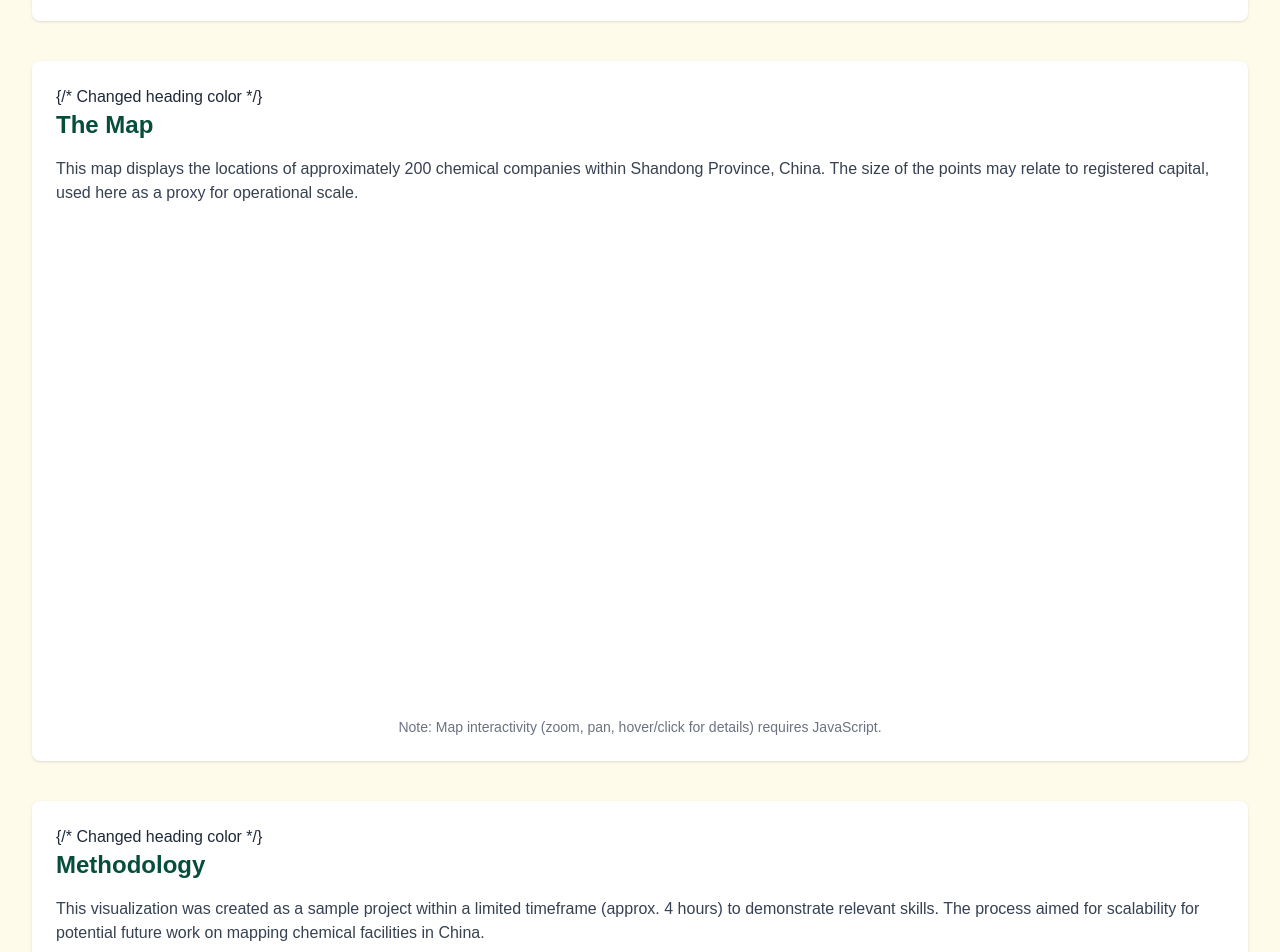
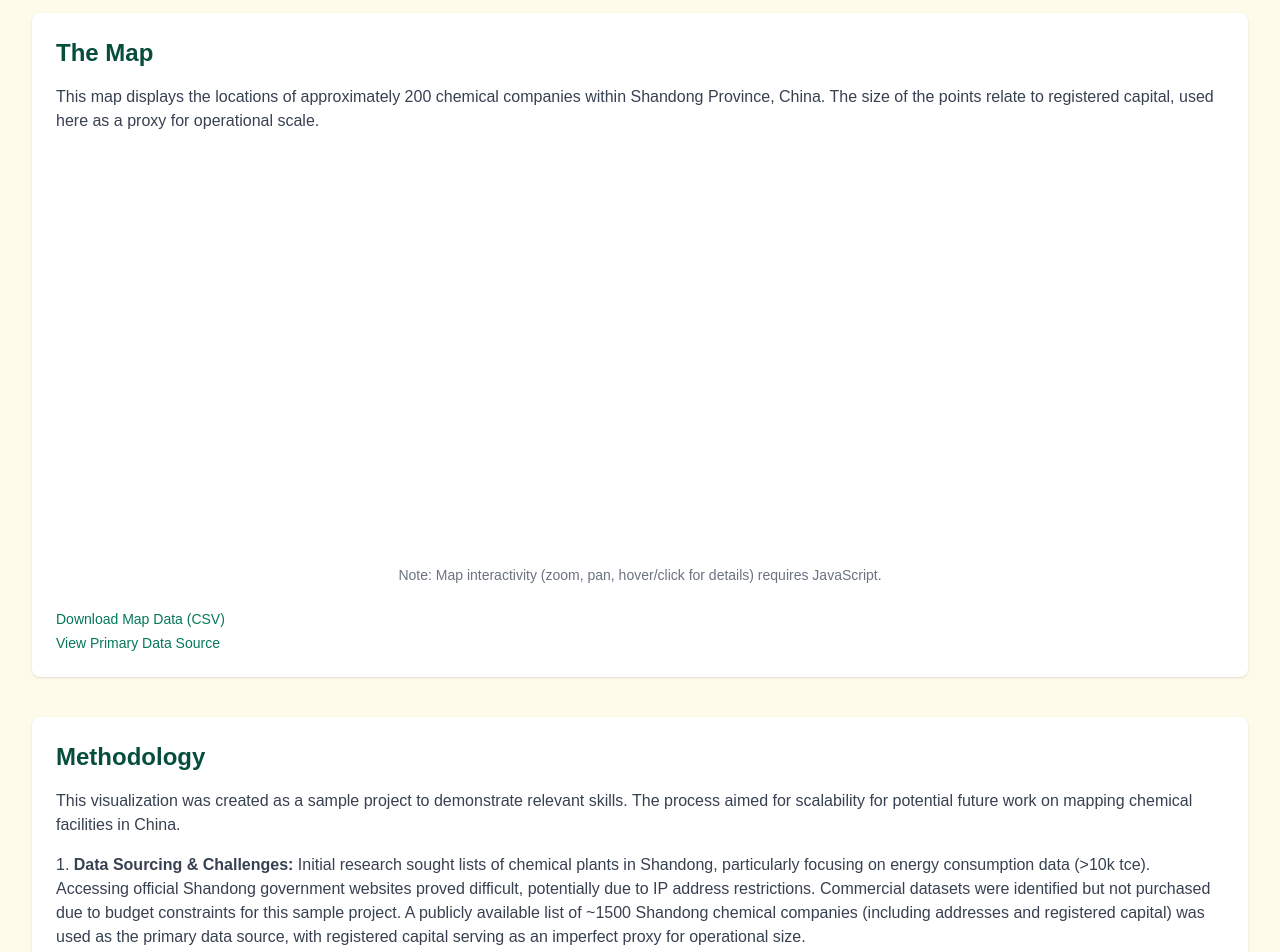
Before and after one commit to stanchiu224/Shandong-Chemical-Plants, a plain HTML site: page index.html in a window 1280 px wide. Shown: the part 1155-2107 px from the top of the page. Drawn offline with nearby package versions, Linux system fonts and the light colour scheme; a script that the page names is missing.

Commit message:
Refined index.html

```diff
--- a/index.html
+++ b/index.html
@@ -11,27 +11,25 @@
         body {
             font-family: sans-serif; /* Tailwind's default sans-serif stack */
         }
-        /* Ensure Flourish embed is responsive */
+        /* Ensure Flourish embed is responsive and adjust height */
         .flourish-embed {
             width: 100%;
-            height: 60vh; /* Adjust height as needed */
+            height: 50vh; /* Reduced height from 60vh to prevent overlap */
         }
     </style>
 </head>
-<body class="bg-amber-50 text-gray-800"> {/* Changed background */}
+<body class="bg-amber-50 text-gray-800">
 
     <img src="chemical_plant_banner.png" alt="Stylized illustration of chemical plant operations" class="w-full max-h-72 object-cover mb-8 shadow-md">
 
     <div class="container mx-auto p-4 md:p-8">
 
         <header class="mb-6 text-center">
-            {/* Changed heading color */}
             <h1 class="text-3xl md:text-4xl font-bold text-emerald-900 mb-2">Interactive Map: Shandong Chemical Facilities</h1>
             <p class="text-lg text-gray-600">A Data Visualization Sample for Global Energy Monitor</p>
         </header>
 
         <div class="text-center mb-8 space-x-4">
-            {/* Changed button colors */}
             <a href="S_Chiu_Resume_2025.pdf" target="_blank" class="inline-block bg-emerald-700 text-white px-4 py-2 rounded hover:bg-emerald-800 transition duration-300 text-sm font-medium">
                 View Resume (PDF)
             </a>
@@ -41,15 +39,14 @@
         </div>
 
         <section class="mb-10 bg-white p-6 rounded-lg shadow">
-             {/* Changed heading color */}
             <h2 class="text-2xl font-semibold mb-4 text-emerald-900">Why This Visualization?</h2>
-            <p class="mb-4 text-gray-700">I created this interactive map visualization as a sample project to demonstrate qualities that make me an excellent fit for the Project Manager position at Global Energy Monitor (GEM):</p>
+            <p class="mb-4 text-gray-700">I created this interactive map visualization as a sample project to demonstrate qualities that make me an excellent fit for the Project Manager, Chemicals position at Global Energy Monitor (GEM):</p>
             <ul class="list-none space-y-4 text-gray-700">
                 <li>
                     <strong class="font-semibold text-emerald-800 block mb-1">1. Strategic Project Focus:</strong> Understanding that this role involves building a global chemical plant tracker similar to GEM's existing industry trackers, I focused on creating a map visualization backed by a database – GEM's core product format. The choice of Shandong province was strategic: it hosts the largest chemical sector within China, which in turn has the world's largest chemical industry. This demonstrates an ability to prioritize impactful work aligned with organizational goals.
                 </li>
                 <li>
-                    <strong class="font-semibold text-emerald-800 block mb-1">2. Relevant Regional Expertise:</strong> Focusing on facilities in China showcases my direct experience working in the region and my professional proficiency in the Chinese language, both valuable assets for global data collection and analysis.
+                    <strong class="font-semibold text-emerald-800 block mb-1">2. Relevant Regional Expertise:</strong> Focusing on facilities in China showcases my direct experience working in the region and my professional proficiency in the Chinese language, both valuable assets for global data collection and analysis. Having worked directly in the chemical industry in the US, I am also very familiar with available data sources for chemical plants in the world's second largest industry.
                 </li>
                 <li>
                     <strong class="font-semibold text-emerald-800 block mb-1">3. Technical Acumen & Scalability:</strong> Building this visualization involved using Python for data processing, leveraging APIs (Google Geocoding, Google Translate), and hosting the result online. This demonstrates technical skills relevant to managing data-intensive projects and an understanding of how technology can automate and scale work beyond manual capabilities.
@@ -61,9 +58,8 @@
         </section>
 
         <section class="mb-10 bg-white p-6 rounded-lg shadow">
-             {/* Changed heading color */}
             <h2 class="text-2xl font-semibold mb-4 text-emerald-900">The Map</h2>
-            <p class="mb-4 text-gray-700">This map displays the locations of approximately 200 chemical companies within Shandong Province, China. The size of the points may relate to registered capital, used here as a proxy for operational scale.</p>
+            <p class="mb-4 text-gray-700">This map displays the locations of approximately 200 chemical companies within Shandong Province, China. The size of the points relate to registered capital, used here as a proxy for operational scale.</p>
             <div class="flourish-embed flourish-map" data-src="visualisation/22502857">
                 <noscript>
                     <p class="text-center text-red-600">Please enable JavaScript to view the interactive map.</p>
@@ -71,12 +67,24 @@
                 </noscript>
             </div>
             <p class="mt-4 text-sm text-gray-500 text-center">Note: Map interactivity (zoom, pan, hover/click for details) requires JavaScript.</p>
+            <div class="mt-6 text-sm">
+                <p class="mb-1">
+                    <a href="200_largest_chemical_plants.csv" download class="text-emerald-700 hover:text-emerald-900 hover:underline font-medium">
+                        Download Map Data (CSV)
+                    </a>
+                </p>
+                <p>
+                    <a href="http://zctpt.com/chem/13818.html" target="_blank" rel="noopener noreferrer" class="text-emerald-700 hover:text-emerald-900 hover:underline font-medium">
+                        View Primary Data Source
+                    </a>
+                </p>
+            </div>
+
         </section>
 
         <section class="mb-10 bg-white p-6 rounded-lg shadow">
-             {/* Changed heading color */}
             <h2 class="text-2xl font-semibold mb-4 text-emerald-900">Methodology</h2>
-            <p class="mb-4 text-gray-700">This visualization was created as a sample project within a limited timeframe (approx. 4 hours) to demonstrate relevant skills. The process aimed for scalability for potential future work on mapping chemical facilities in China.</p>
+            <p class="mb-4 text-gray-700">This visualization was created as a sample project to demonstrate relevant skills. The process aimed for scalability for potential future work on mapping chemical facilities in China.</p>
             <ol class="list-decimal list-inside space-y-3 text-gray-700">
                 <li>
                     <strong>Data Sourcing & Challenges:</strong> Initial research sought lists of chemical plants in Shandong, particularly focusing on energy consumption data (>10k tce). Accessing official Shandong government websites proved difficult, potentially due to IP address restrictions. Commercial datasets were identified but not purchased due to budget constraints for this sample project. A publicly available list of ~1500 Shandong chemical companies (including addresses and registered capital) was used as the primary data source, with registered capital serving as an imperfect proxy for operational size.
@@ -88,7 +96,7 @@
                     <strong>Data Processing & Enhancement:</strong> A GitHub Codespace environment was used with Python scripts for data scraping (where applicable), processing, cleaning, and enhancement. Google Geocoding API was utilized to obtain latitude/longitude coordinates from Chinese addresses. Google Translate API was used to translate company names into English. The processed data was exported to a CSV file.
                 </li>
                 <li>
-                    <strong>Map Development:</strong> The Flourish platform was chosen for map creation due to its efficient handling of CSV data and map customization options. A map of China was adapted to focus specifically on Shandong Province. The processed CSV data was imported to plot the company locations.
+                    <strong>Map Development:</strong> The Flourish platform was chosen for map creation due to its efficient handling of CSV data and map customization options. A map of China was adapted to focus specifically on Shandong Province. The processed CSV data was imported to plot the company information.
                 </li>
                 <li>
                     <strong>Documentation (This Page):</strong> This HTML page serves as documentation, outlining the process, tools, challenges, and potential refinements to ensure the methodology is understandable and potentially scalable for future work by colleagues.
@@ -97,18 +105,17 @@
         </section>
 
         <section class="bg-white p-6 rounded-lg shadow">
-             {/* Changed heading color */}
             <h2 class="text-2xl font-semibold mb-4 text-emerald-900">Potential Refinements & Next Steps</h2>
             <p class="mb-4 text-gray-700">Given adequate time, budget, and resources (as would be available in an employment context), the following improvements could significantly enhance the dataset and visualization:</p>
             <ul class="list-disc list-inside space-y-3 text-gray-700">
                 <li>
-                    <strong>Add Main Products Data:</strong> Incorporating main products for each facility is crucial for understanding process types and potential energy intensity. This could potentially be automated using AI APIs (e.g., Perplexity API) to search and extract product information, followed by verification against web sources.
+                    <strong>Add Main Products Data:</strong> Incorporating main products for each facility is crucial for understanding process types and potential energy intensity. This can be obtained from commercial datasets.
                 </li>
                 <li>
                     <strong>Improve Geocoding Accuracy:</strong> Utilize Baidu Maps Geocoding API or other China-specific mapping services, as they generally offer higher accuracy for Chinese addresses compared to Google Maps API.
                 </li>
                 <li>
-                    <strong>Access Government Data:</strong> Employ a Chinese proxy server or VPN to potentially overcome IP restrictions and access official government databases or environmental disclosure platforms for more comprehensive and verified facility lists and energy consumption data.
+                    <strong>Access Government Data:</strong> Employ a Chinese proxy server or VPN to potentially overcome IP restrictions and access official government databases or environmental disclosure platforms for more comprehensive and verified facility lists.
                 </li>
                 <li>
                     <strong>Acquire Commercial Datasets:</strong> Research and potentially purchase commercially available datasets focused on the Chinese chemical industry (identified options were under $100), which may offer more detailed and curated information than publicly available sources.
```
